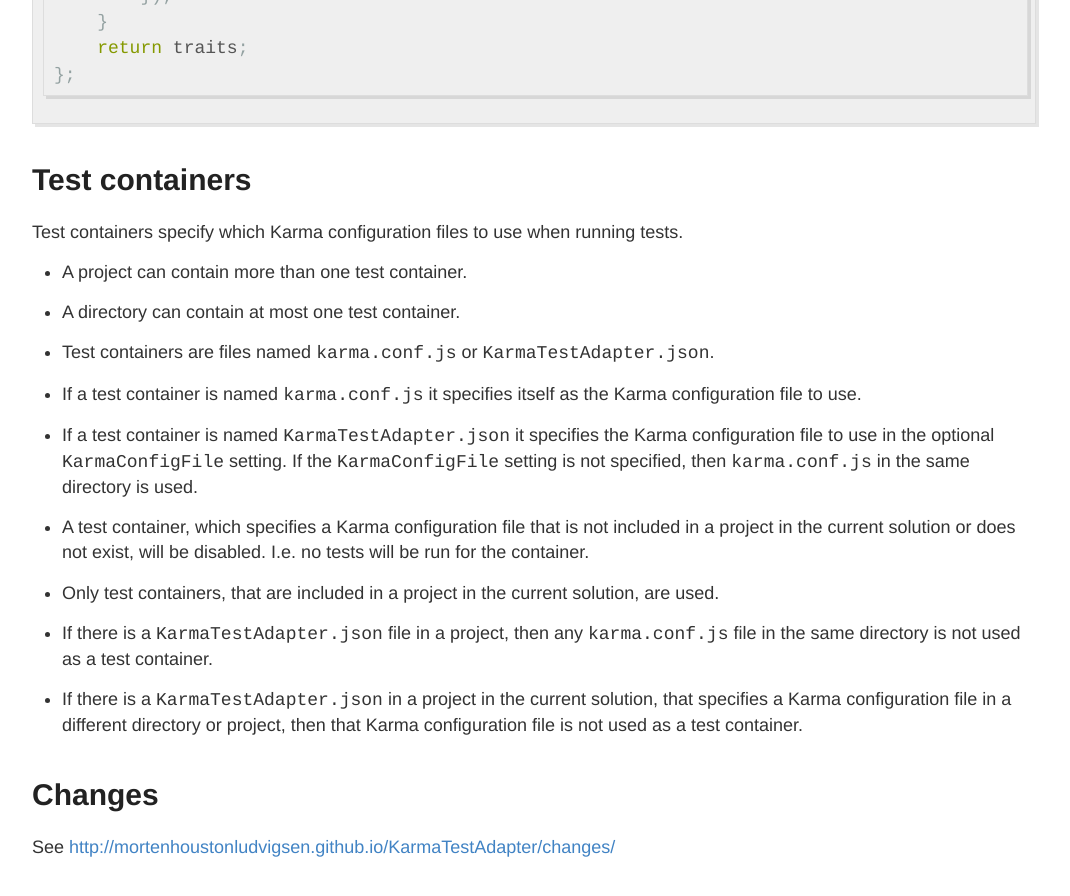
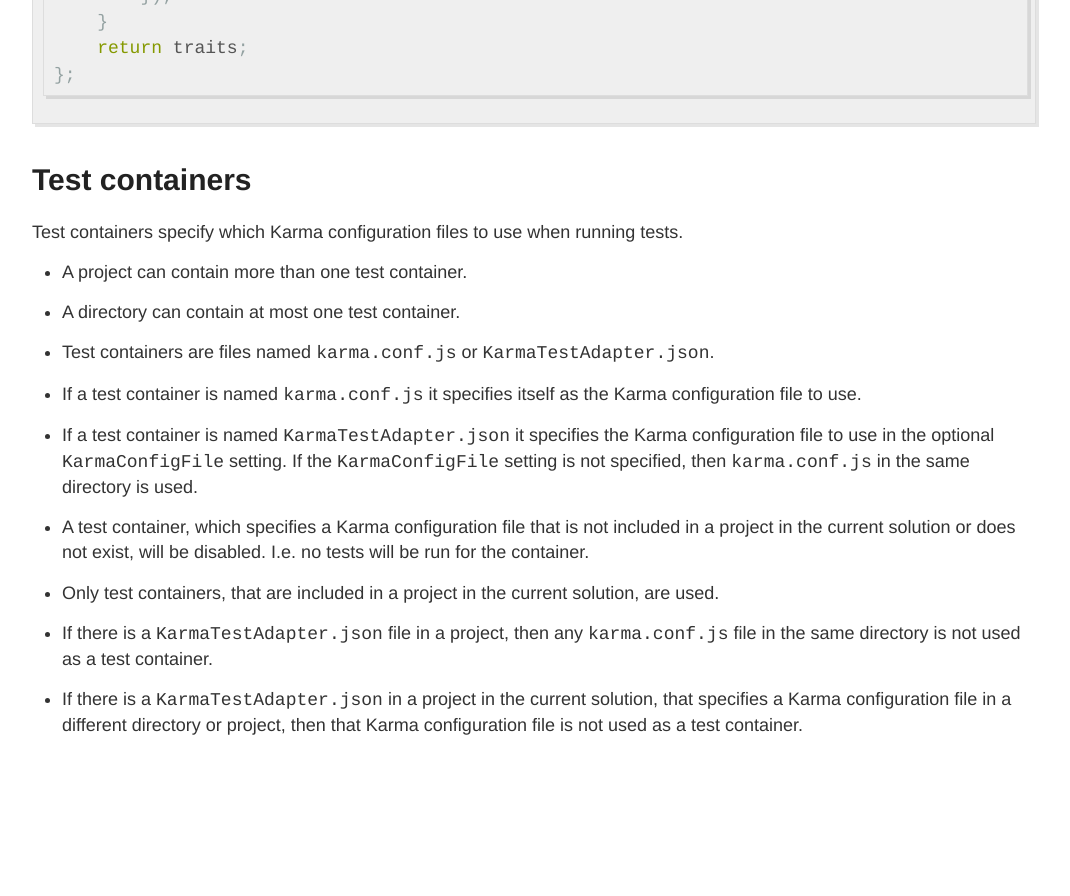
Before and after one commit to MortenHoustonLudvigsen/KarmaTestAdapter, a Jekyll site: the page built from index.md, in a window 1280 px wide and 900 px high, scrolled down 8676 px. Shown: the top 896 px of the window, without its empty margins (106-1176 px from the left). Built offline with Jekyll 4.4.1, drawn with Linux system fonts in a browser that asks for light colours; Markdown is read by kramdown in place of the engine named in the settings; after the commit the page ends 9455 px from its top, so only the background shows below that.

Commit message:
Remove link to changes

```diff
--- a/index.md
+++ b/index.md
@@ -344,7 +344,3 @@
 * If there is a `KarmaTestAdapter.json` file in a project, then any `karma.conf.js` file in the same directory is not used as a test container.
 
 * If there is a `KarmaTestAdapter.json` in a project in the current solution, that specifies a Karma configuration file in a different directory or project, then that Karma configuration file is not used as a test container.
-
-# Changes
-
-See <http://mortenhoustonludvigsen.github.io/KarmaTestAdapter/changes/>
```
